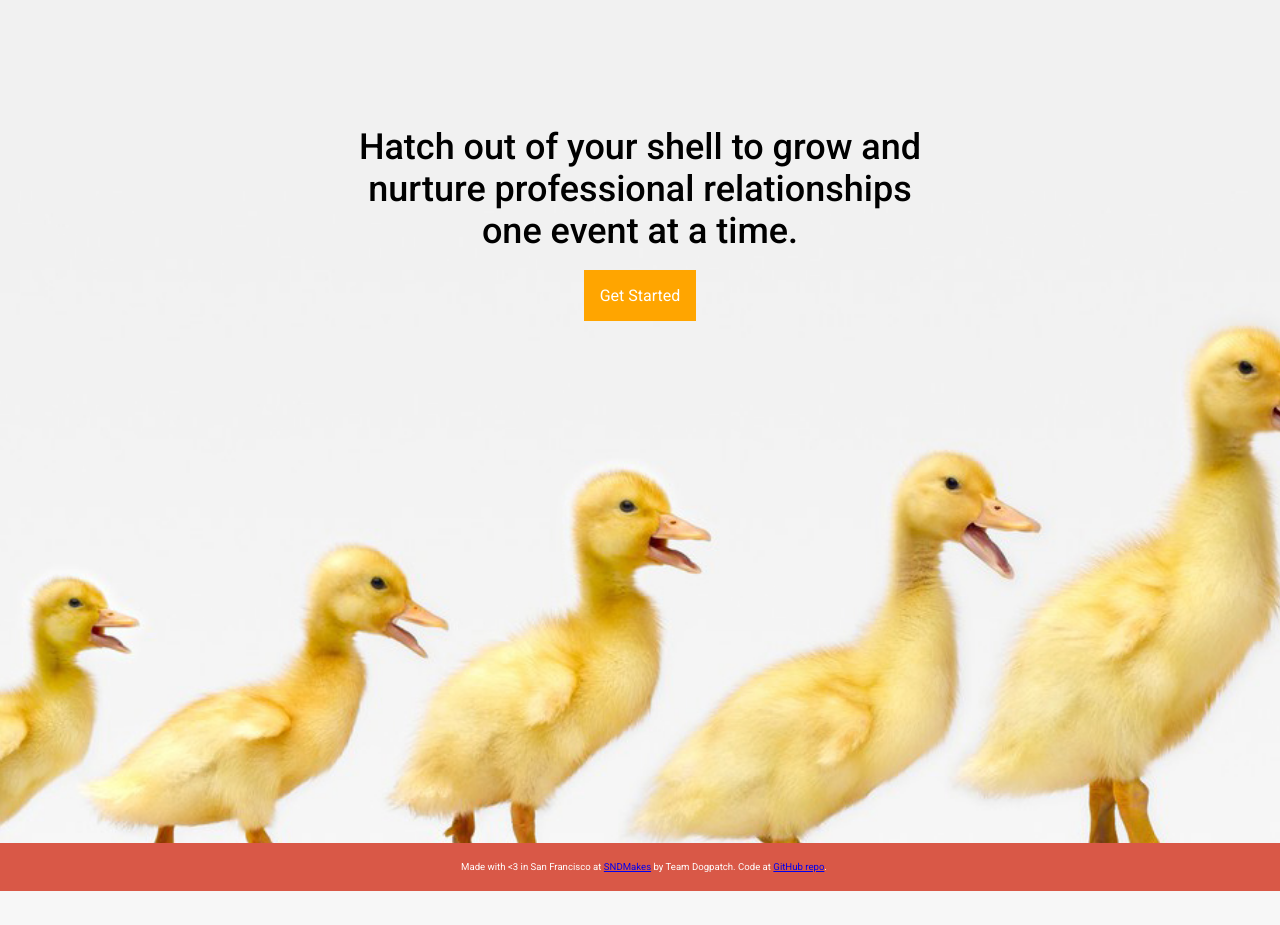
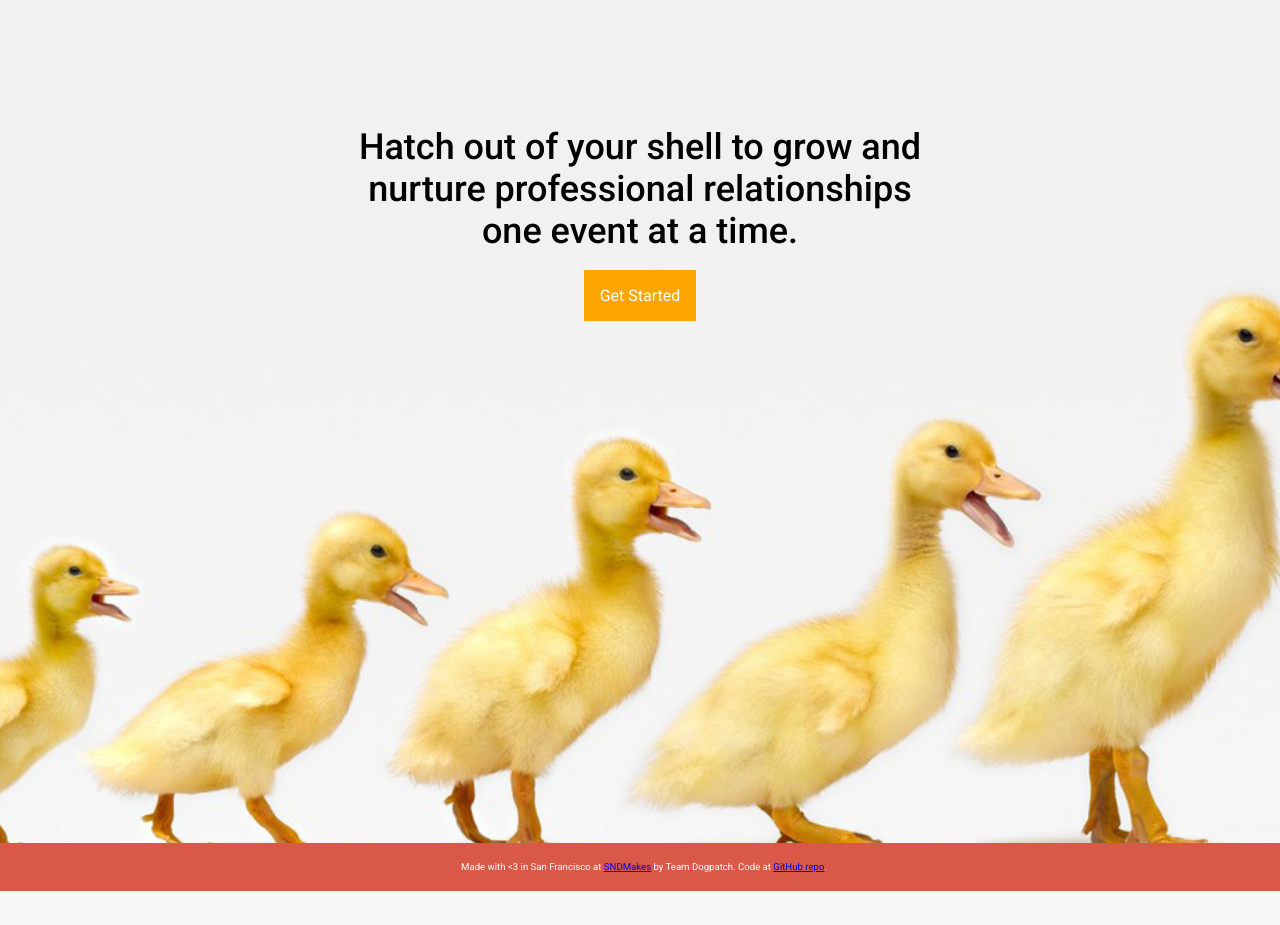
Before and after one commit to duner/sndmakes-sf, a Flask app: page / in a window 1280 px wide; the page is wider, and only the part inside the window is pictured. Shown: the part 77-1002 px from the top of that part. Run offline with Flask 2, Linux system fonts and the light colour scheme.

Commit message:
move ducks a tad

```diff
--- a/static/styles/styles.css
+++ b/static/styles/styles.css
@@ -76,7 +76,7 @@ p {
 }
 
 .ducks {
-    border-top: 12em solid rgb(241,241,241);
+    border-top: 10em solid rgb(241,241,241);
     height: 100%;
     width: 100%;
     background-image: url(/static/images/ducks.jpg);
```
